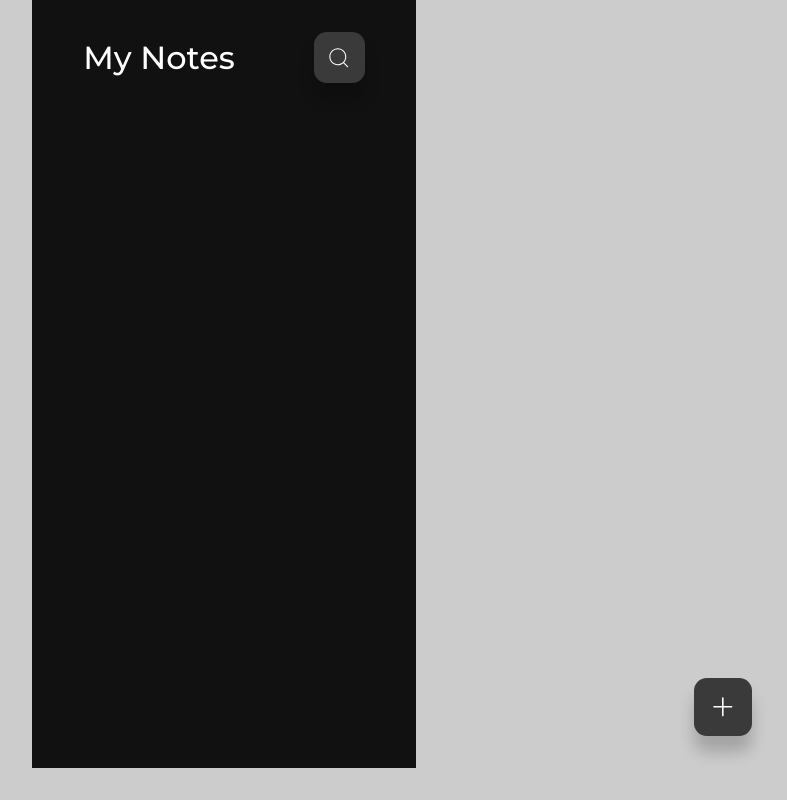
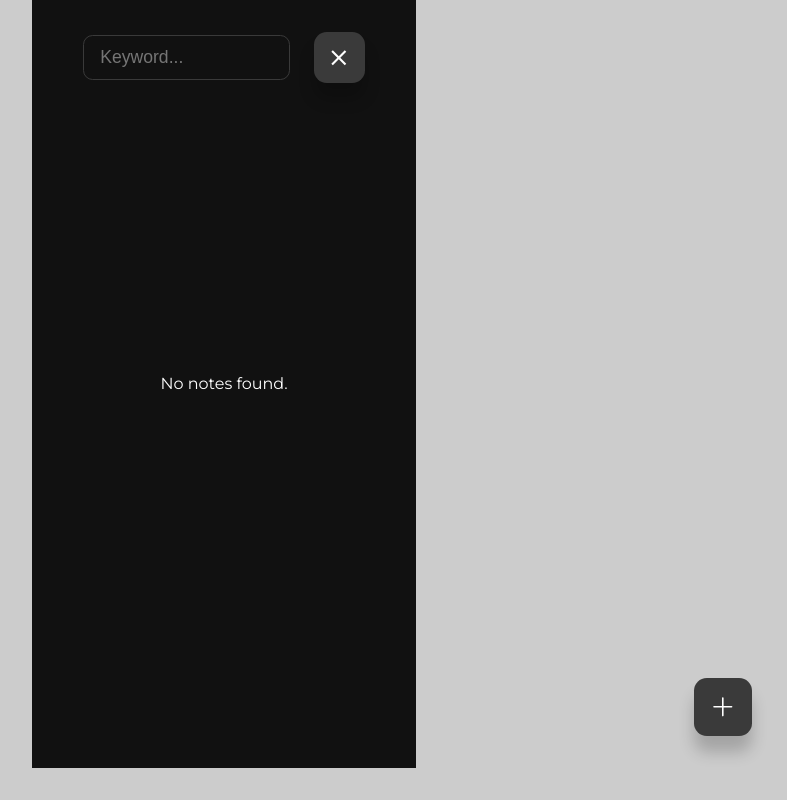
Before and after one commit to MahdiAtlas2004/notes, a React (Create React App) app: page / in a window 1280 px wide. Both pictures are taken after a click on the button 755 px from the left and 57 px from the top of the page. Shown: the whole page, without its empty margins (416-1203 px from the left). Built offline with nearby package versions, Linux system fonts and the light colour scheme.

Commit message:
Search input and functionality added to notes page.

```diff
--- a/src/pages/Notes.jsx
+++ b/src/pages/Notes.jsx
@@ -1,24 +1,62 @@
 import { CiSearch } from "react-icons/ci";
+import { MdClose } from "react-icons/md";
 import { BsPlusLg } from "react-icons/bs";
 import { Link } from "react-router-dom";
 import NoteItem from "../components/NoteItem";
+import { useEffect, useState } from "react";
 
-const Notes = ({notes}) => {
+const Notes = ({ notes }) => {
+  const [showSearch, setShowSearch] = useState(false);
+  const [text, setText] = useState("");
+  const [filteredNotes, setFilteredNotes] = useState(notes);
+
+  const handleSearch = () => {
+    setFilteredNotes(
+      notes.filter((note) => {
+        if (note.title.toLowerCase().match(text.toLowerCase())) {
+          return note;
+        }
+      })
+    );
+  };
+
+  useEffect(handleSearch, [text]);
+
   return (
     <section>
       <header className="notes__header">
-        <h2>My Notes</h2>
-        {/* <input type="text" autoFocus placeholder="Keyword..." /> */}
-        <button className="btn">
-          <CiSearch />
+        {!showSearch ? (
+          <h2>My Notes</h2>
+        ) : (
+          <input
+            type="text"
+            autoFocus
+            placeholder="Keyword..."
+            value={text}
+            onChange={(e) => {
+              setText(e.target.value);
+              handleSearch();
+            }}
+          />
+        )}
+        <button
+          className="btn"
+          onClick={() => setShowSearch((prevState) => !prevState)}
+        >
+          {!showSearch ? <CiSearch /> : <MdClose onClick={() => setText("")} />}
         </button>
       </header>
       <div className="notes__container">
-        {
-          notes.map(note => <NoteItem key={note.id} note={note} />)
-        }
+        {filteredNotes.length === 0 && (
+          <p className="empty__notes">No notes found.</p>
+        )}
+        {filteredNotes.map((note) => (
+          <NoteItem key={note.id} note={note} />
+        ))}
       </div>
-      <Link className="btn add__btn" to="/create-note"><BsPlusLg /></Link>
+      <Link className="btn add__btn" to="/create-note">
+        <BsPlusLg />
+      </Link>
     </section>
   );
 };
```
